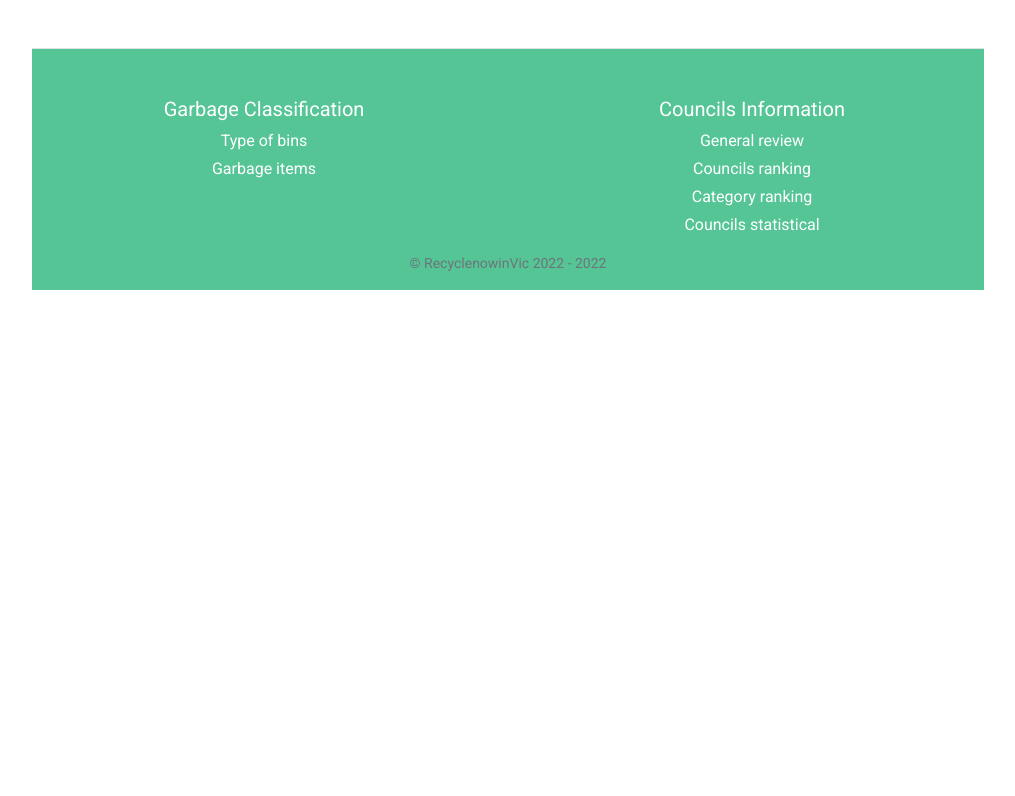
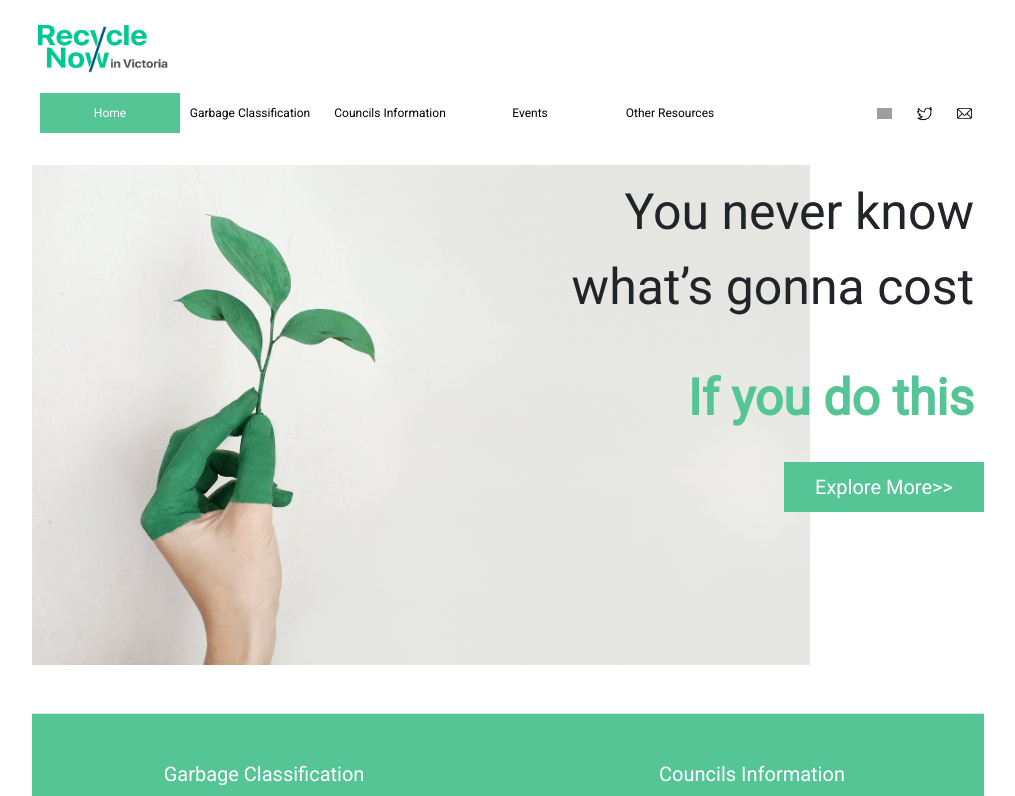
Before and after one commit to marcelo0410/RecyclingNowInVictoria, a React (Create React App) app: page /home in a window 1280 px wide. Shown: the top 796 px of the page, without its empty margins (144-1159 px from the left). Built offline with nearby package versions, Linux system fonts and the light colour scheme; grey boxes are pictures that could not be loaded.

Commit message:
set route

```diff
--- a/src/App.js
+++ b/src/App.js
@@ -4,17 +4,20 @@
 import Header from './layout/header'
 import Banner from './layout/banner'
 import './App.css';
-import {BrowserRouter as Router, Switch,Route} from 'react-router-dom'
+import {BrowserRouter as Router, Switch,Route, Redirect} from 'react-router-dom'
 
 function App() {
   return (
     <Router>
       <div className="App container">
         <Switch>
-          <Route exact path="/">
+          <Route path="/home">
             <Header/>
             <Nav/>
             <Banner/>
+          </Route>
+          <Route exact path="/">
+            <Redirect to="/home" />
           </Route>
           <Route path="/sorting">
             <Header/>
--- a/src/layout/nav.js
+++ b/src/layout/nav.js
@@ -13,10 +13,10 @@
             <div>
               <ul class="navbar-link">
                 <li>
-                  <a aria-current="page" href="/">Home</a>
+                  <NavLink to="/home" activeStyle={{ backgroundColor:"#55C595",color: "white"}}>Home</NavLink>
                 </li>
                 <li>
-                  <NavLink to="/sorting">Garbage Classification</NavLink>
+                  <NavLink to="/sorting" activeStyle={{backgroundColor:"#55C595",color: "white"}}>Garbage Classification</NavLink>
                 </li>
                 <li>
                   <a href="/">Councils Information</a>
```
